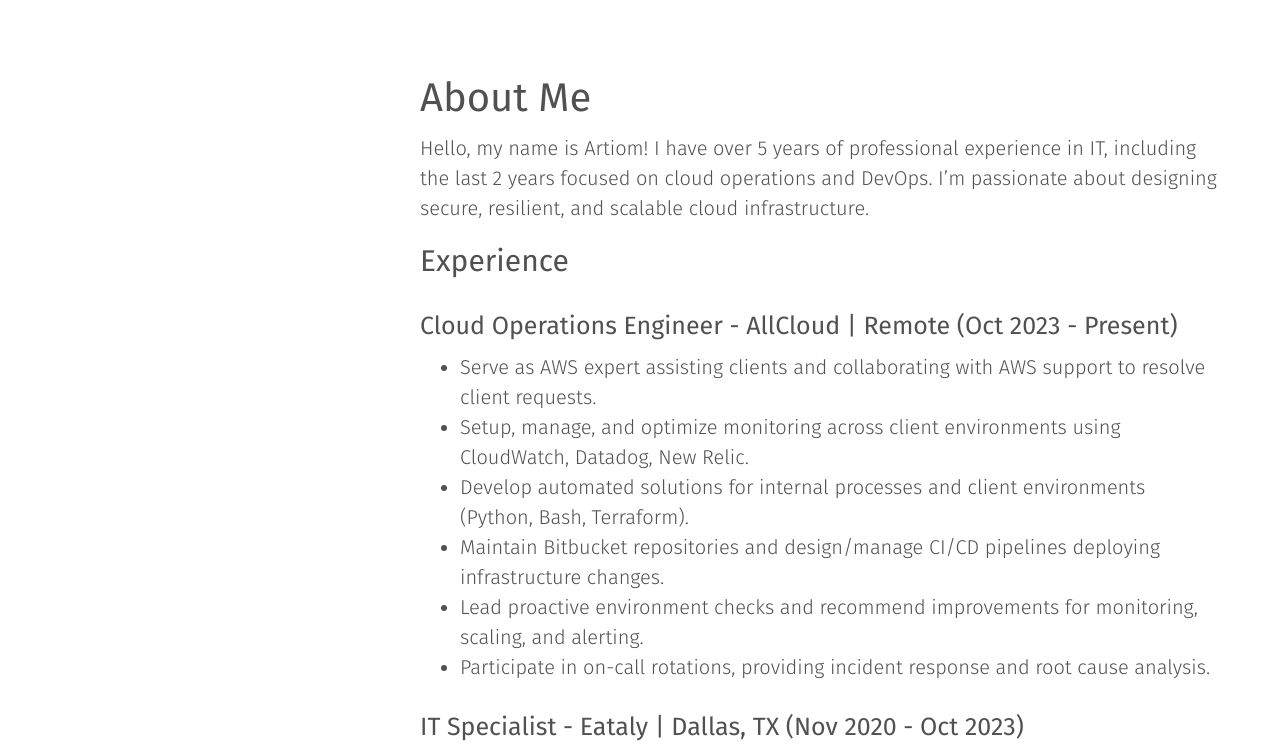
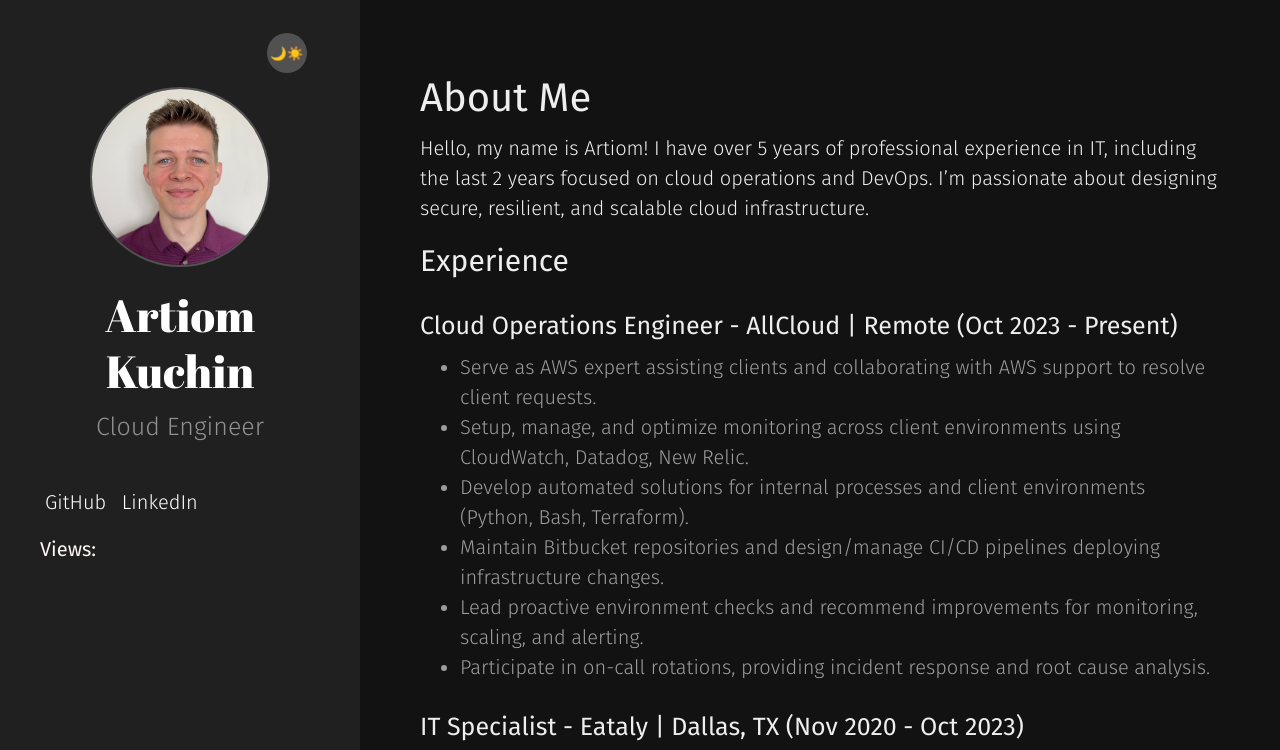
Before and after one commit to artiomkuchin/MyCloudResume-fronte, a plain HTML site: page frontend/index.html in a window 1280 px wide. Shown: the top 750 px of the page. Drawn offline with nearby package versions, Linux system fonts and the light colour scheme; no server answers.

Commit message:
Update index.html

```diff
--- a/frontend/index.html
+++ b/frontend/index.html
@@ -15,24 +15,70 @@
     <link type="text/css" rel="stylesheet" href="./css/fonts.css">
     <link type="text/css" rel="stylesheet" href="./css/katex.min.css">
     <link type="text/css" rel="stylesheet" href="./css/tabs.css">
+
+    <style>
+    body {
+        --sidebar-bg-color: #202020;
+        --sidebar-img-border-color: #515151;
+        --sidebar-p-color: #909090;
+        --sidebar-h1-color: #FFF;
+        --sidebar-a-color: #FFF;
+        --sidebar-socials-color: #FFF;
+        --text-color: #222;
+        --bkg-color: #FAF9F6;
+        --post-title-color: #303030;
+        --list-color: #5a5a5a;
+        --link-color: #268bd2;
+        --date-color: #515151;
+        --code-color: #bf616a;
+        --code-background-color: #f9f9f9;
+        --moon-sun-color: #FFF;
+        --moon-sun-background-color: #515151;
+    }
+    body.dark-theme {
+        --text-color: #eee;
+        --bkg-color: #121212;
+        --post-title-color: #DBE2E9;
+        --list-color: #9d9d9d;
+        --link-color: #268bd2;
+        --date-color: #9a9a9a;
+        --code-color: #ff7f7f;
+        --code-background-color: #393D47;
+    }
+    body {
+        background-color: var(--bkg-color);
+    }
+    </style>
+
 </head>
 
 <body class="dark-theme">
     <aside class="sidebar">
         <div class="container sidebar-sticky">
+            <div class="light-dark" align="right">
+                <button class="btn-light-dark">🌙☀️</button>
+            </div>
+
             <div class="sidebar-about">
-            <h1 class="brand"><a><h1>Artiom Kuchin</h1></a></h1>
+                <h1 class="brand">
+                    <a><img src="./images/brand_image.jpg" alt="brand image"></a>
+                    <a><h1>Artiom Kuchin</h1></a>
+                </h1>
                 <p class="lead">Cloud Engineer</p>
             </div>
+
             <nav><ul class="sidebar-nav"></ul></nav>
-        <div><a target="_blank" class="social" href="https://github.com/artiomkuchin">GitHub</a>
-        <a target="_blank" class="social" href="https://www.linkedin.com/in/artiomkuchin/">LinkedIn</a></div>
+
+            <div>
+                <a target="_blank" class="social" href="https://github.com/artiomkuchin">GitHub</a>
+                <a target="_blank" class="social" href="https://www.linkedin.com/in/artiomkuchin/">LinkedIn</a>
+                <h4><span id='views'>Views:</span> <span id="visits"></span></h4>
+            </div>
         </div>
     </aside>
 
 <main class="content container">
 <div class="post">
-
 <section id="about">
 <h1>About Me</h1>
 <p>Hello, my name is Artiom! I have over 5 years of professional experience in IT, including the last 2 years focused on cloud operations and DevOps. I’m passionate about designing secure, resilient, and scalable cloud infrastructure.</p>
@@ -94,17 +140,15 @@
 <li>Automation: Python, Bash</li>
 <li>Incident Management: Jira, Opsgenie</li>
 </ul>
-
 </div>
 </main>
 
-<script src="./js/views.js"></script>
-<script src="./js/light_dark.js"></script>
-<script src="./js/tabs.js"></script>
-<script src="./js/katex.min.js"></script>
-<script src="./js/auto-render.min.js"></script>
-<script src="./js/katex.js"></script>
-<script src="./js/toc.js"></script>
-
+<script defer src="./js/views.js"></script>
+<script defer src="./js/light_dark.js"></script>
+<script defer src="./js/tabs.js"></script>
+<script defer src="./js/katex.min.js"></script>
+<script defer src="./js/auto-render.min.js"></script>
+<script defer src="./js/katex.js"></script>
+<script defer src="./js/toc.js"></script>
 </body>
 </html>
```
Lines whose indentation alone changed are shown as unchanged.
